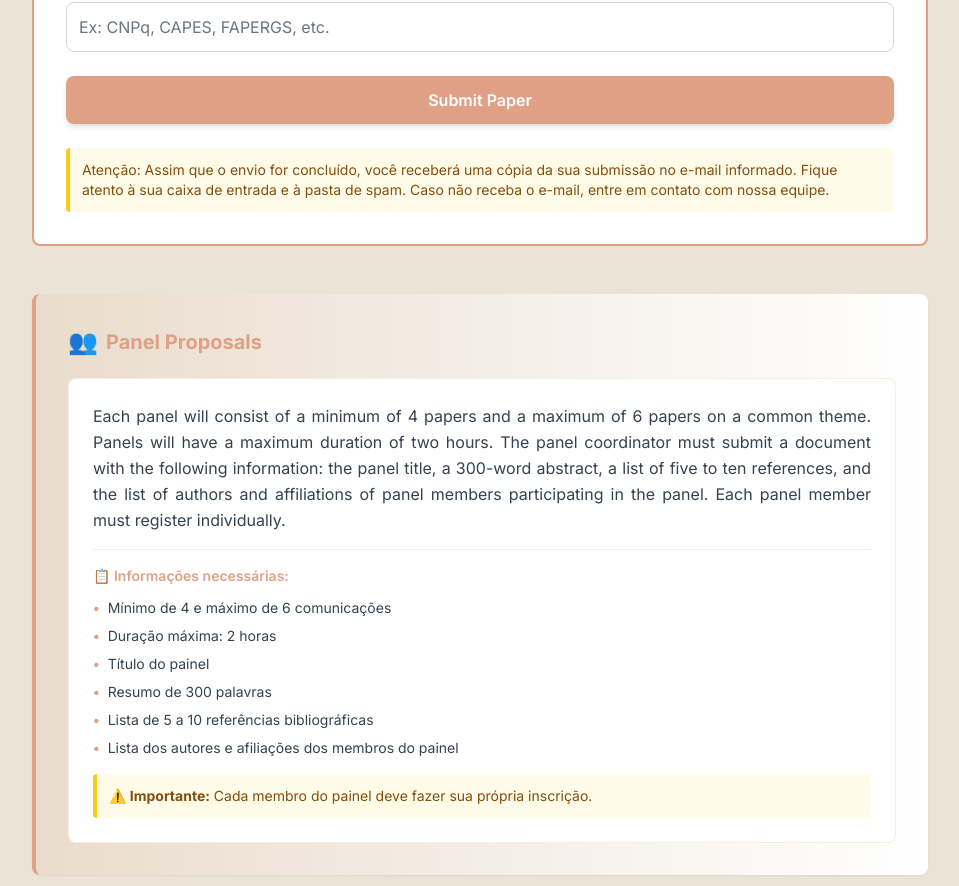
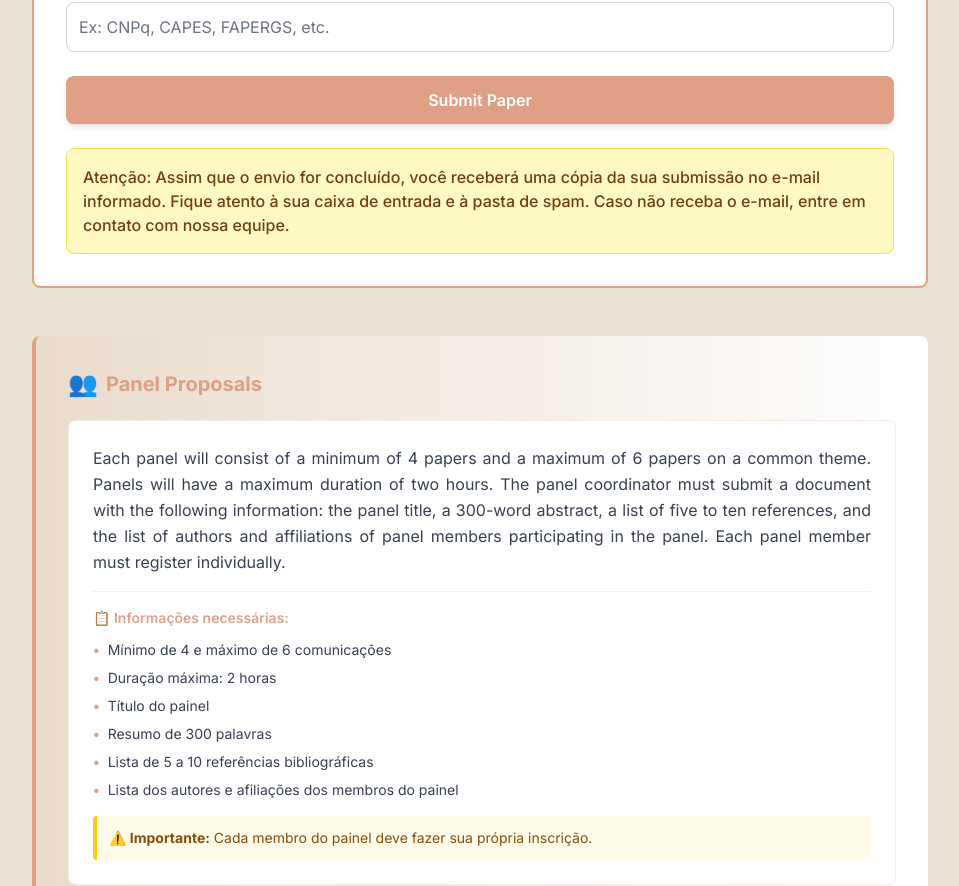
Before and after one commit to KesiaDev/conferencia-turismo-site, a React (Vite) app in the folder apps/web/: page /call in a window 1280 px wide. Shown: the part 3894-4780 px from the top of the page, without its empty margins (160-1119 px from the left). Built offline with nearby package versions, Linux system fonts and the light colour scheme; no server answers.

Commit message:
style(web): destacar aviso pÃ³s-envio (bg amarelo forte, fonte maior)

```diff
--- a/apps/web/src/components/PanelForm.tsx
+++ b/apps/web/src/components/PanelForm.tsx
@@ -414,8 +414,8 @@ export default function PanelForm() {
           {submitStatus === "loading" ? "Enviando..." : "Enviar Proposta de Painel"}
         </button>
 
-        <div className="mt-4 p-3 bg-yellow-50 border-l-4 border-yellow-400 rounded">
-          <p className="text-sm text-yellow-800">
+        <div className="mt-4 p-4 bg-yellow-100 border border-yellow-300 rounded-lg">
+          <p className="text-base text-yellow-900 font-medium">
             Atenção: Assim que o envio for concluído, você receberá uma cópia da sua submissão no
             e-mail informado. Fique atento à sua caixa de entrada e à pasta de spam. Caso não receba
             o e-mail, entre em contato com nossa equipe.
--- a/apps/web/src/pages/Call.tsx
+++ b/apps/web/src/pages/Call.tsx
@@ -519,8 +519,8 @@ export default function Call() {
                 {submitStatus === "loading" ? t("call.submitting") : t("call.submit")}
               </button>
 
-              <div className="mt-4 p-3 bg-yellow-50 border-l-4 border-yellow-400 rounded">
-                <p className="text-sm text-yellow-800">
+              <div className="mt-4 p-4 bg-yellow-100 border border-yellow-300 rounded-lg">
+                <p className="text-base text-yellow-900 font-medium">
                   Atenção: Assim que o envio for concluído, você receberá uma cópia da sua submissão
                   no e-mail informado. Fique atento à sua caixa de entrada e à pasta de spam. Caso
                   não receba o e-mail, entre em contato com nossa equipe.
```
